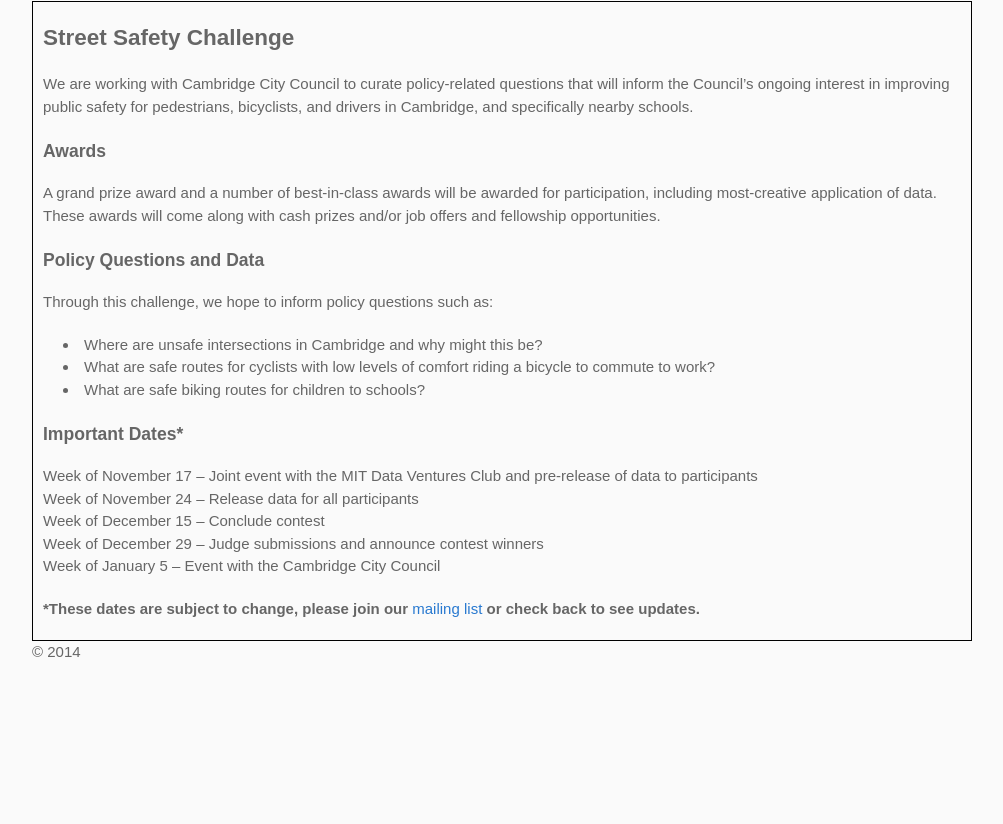
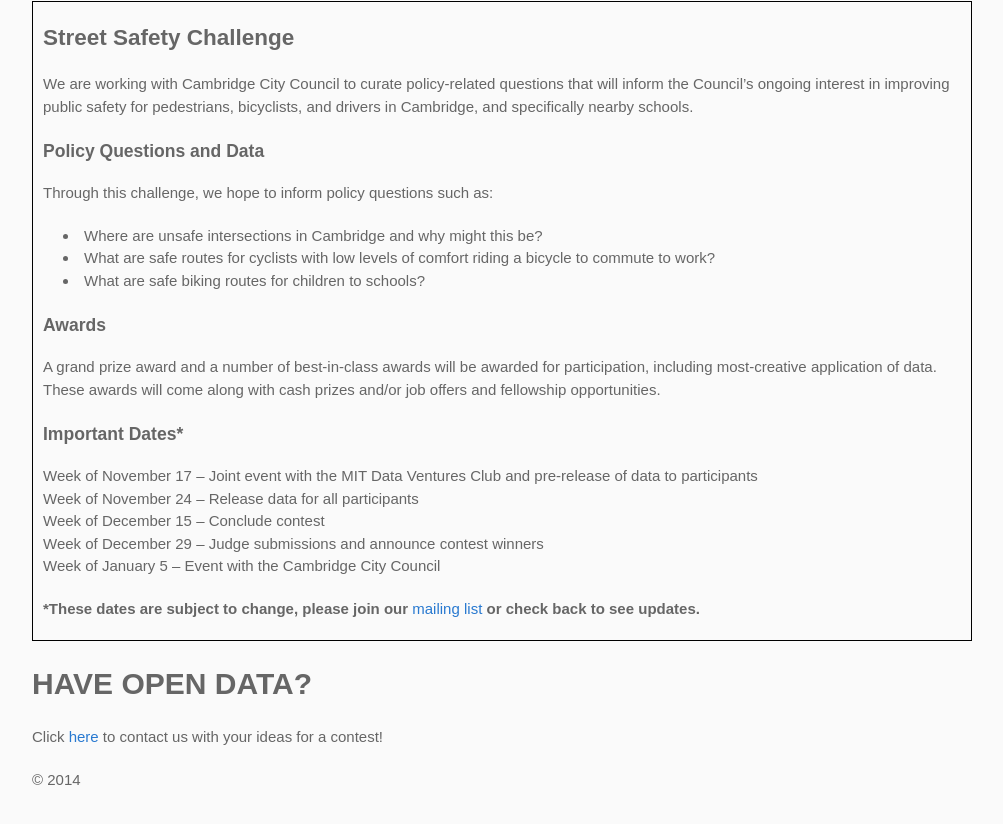
Before and after one commit to DUSP-Datathon/web, a plain HTML site: page events/index.html in a window 1280 px wide. Shown: the part 354-1178 px from the top of the page, without its empty margins (138-1141 px from the left). Before the commit the page ends 1060 px from the top, so only its background shows below. Drawn offline with Linux system fonts and the light colour scheme.

Commit message:
Awards now follows Policy Questions and Data

```diff
--- a/events/index.html
+++ b/events/index.html
@@ -34,8 +34,6 @@
             <div class="contest-summary">
               <h2>Street Safety Challenge</h2>
                 <p>We are working with Cambridge City Council to curate policy-related questions that will inform the Council’s ongoing interest in improving public safety for pedestrians, bicyclists, and drivers in Cambridge, and specifically nearby schools.</p>
-              <h3>Awards</h3>
-                <p>A grand prize award and a number of best-in-class awards will be awarded for participation, including most-creative application of data.  These awards will come along with cash prizes and/or job offers and fellowship opportunities.</p>
               <h3>Policy Questions and Data</h3>
                 <p>Through this challenge, we hope to inform policy questions such as:
                   <ul>
@@ -44,6 +42,8 @@
                       <li>What are safe biking routes for children to schools?</li>
                   </ul>
                 </p>
+              <h3>Awards</h3>
+                <p>A grand prize award and a number of best-in-class awards will be awarded for participation, including most-creative application of data.  These awards will come along with cash prizes and/or job offers and fellowship opportunities.</p>
               <h3>Important Dates*</h3>
 
                 <p>
@@ -55,6 +55,10 @@
                 </p>
                 <p><strong>*These dates are subject to change, please join our <a href="http://goo.gl/forms/ICA9xKZbMX" target="_blank" title="Join our mailing list">mailing list</a> or check back to see updates.</strong></p>
             </div>
+            <div class="open-data-challenge-request">
+              <h1>HAVE OPEN DATA?</h1>
+              <p>Click <a href="mailto:canadeau@mit.edu">here</a> to contact us with your ideas for a contest!</p>
+            </div>
         <div id="copyright">
           <p>&copy; 2014</p>
         </div>
```
